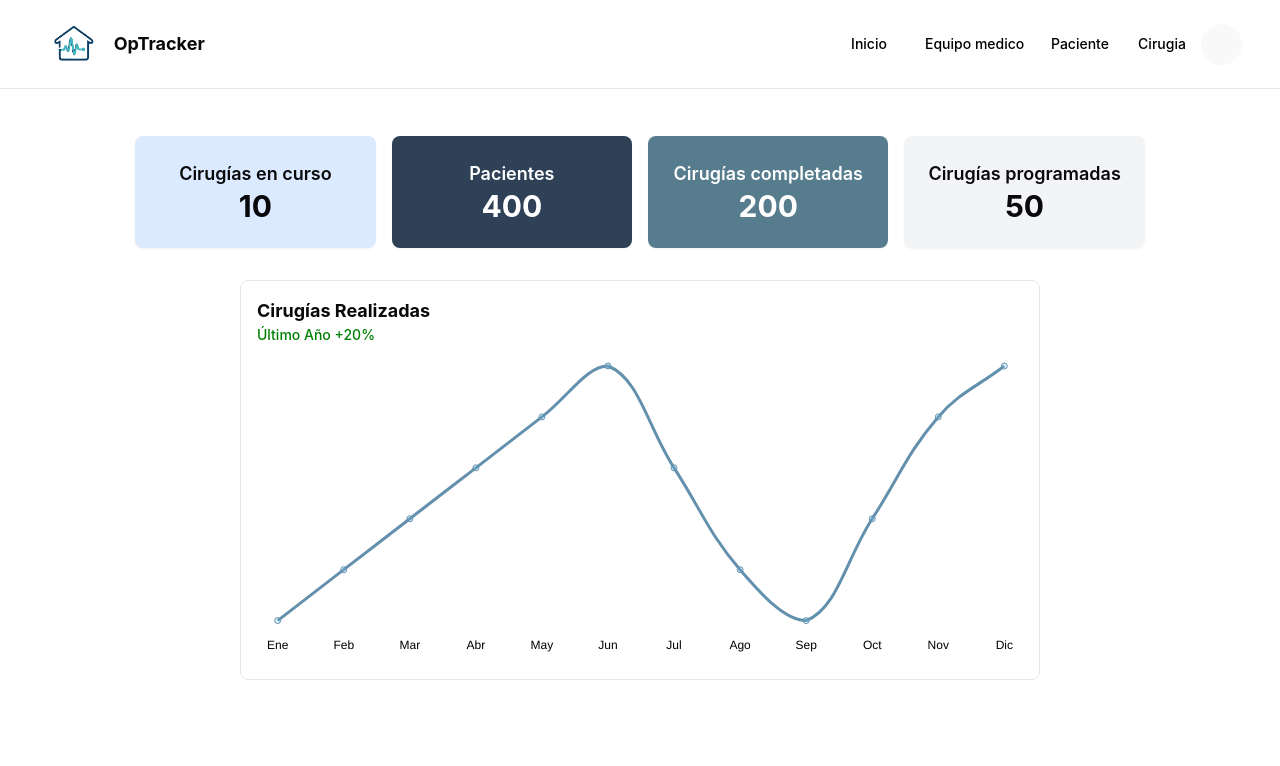
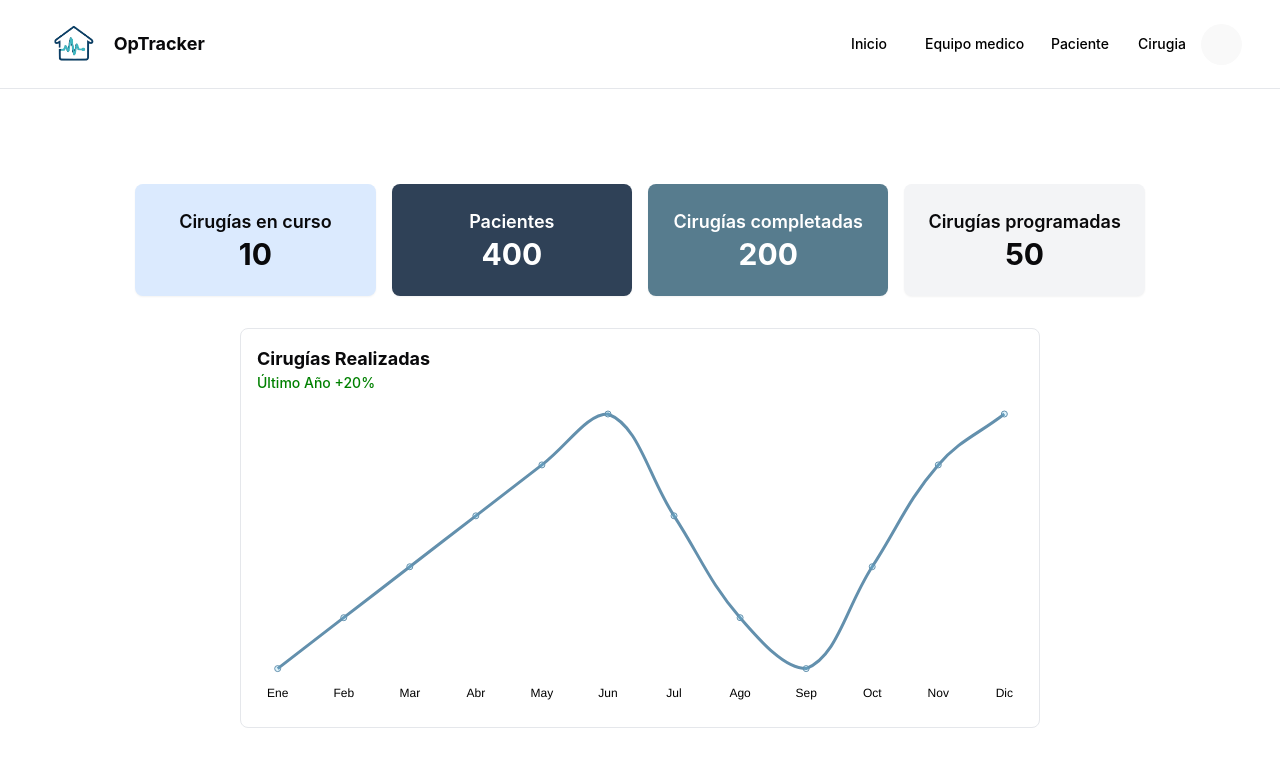
Before and after one commit to Yisustxz/OPtracker-Frontend, a React (Vite) app in the folder Optracker-Frontend/: page /statistics in a window 1280 px wide. Shown: the top 766 px of the page. Built offline with nearby package versions, Linux system fonts and the light colour scheme; grey boxes are pictures that could not be loaded.

Commit message:
cambios de estilo para ajustar a la pantalla

```diff
--- a/Optracker-Frontend/src/pages/Statistics.jsx
+++ b/Optracker-Frontend/src/pages/Statistics.jsx
@@ -3,16 +3,13 @@ import Navigation from '@/components/ui/navigation'
 import DashboardSummary from '@/components/StatisticsPage/DashboardSummary'
 import OperationsChart from '@/components/StatisticsPage/OperationsChart'
 
-
-
 export default function Statistics() {
-
   return (
     <div>
       <div className='mb-0'>
-                <Navigation/>
+        <Navigation />
       </div>
-            <main className="pt-4 space-y-6 pt-0">
+      <main className='pt-28 space-y-6'>
         <div className='top-0'>
           <DashboardSummary />
           <OperationsChart />
```
Lines whose indentation alone changed are shown as unchanged.
